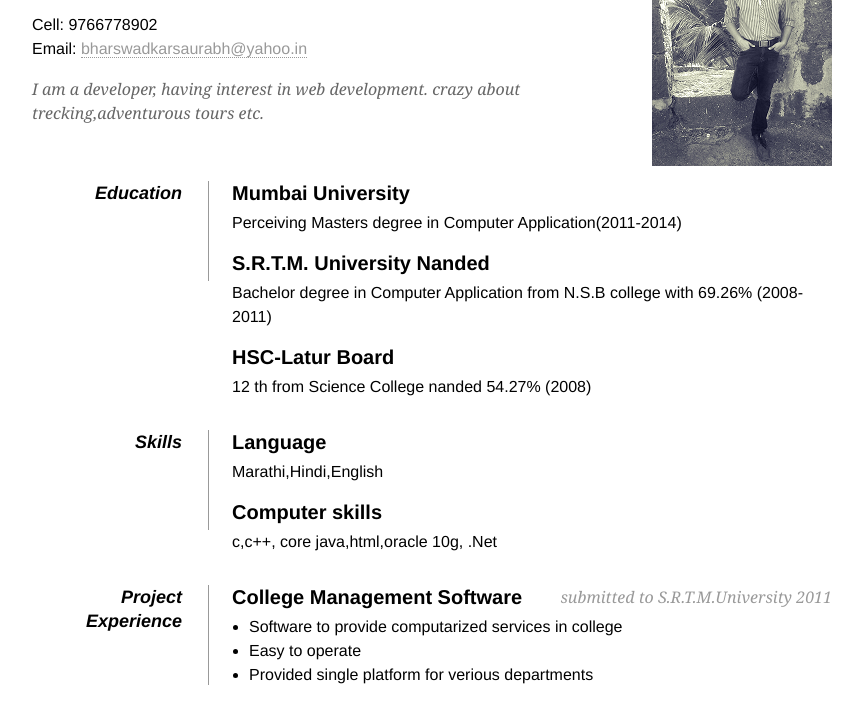
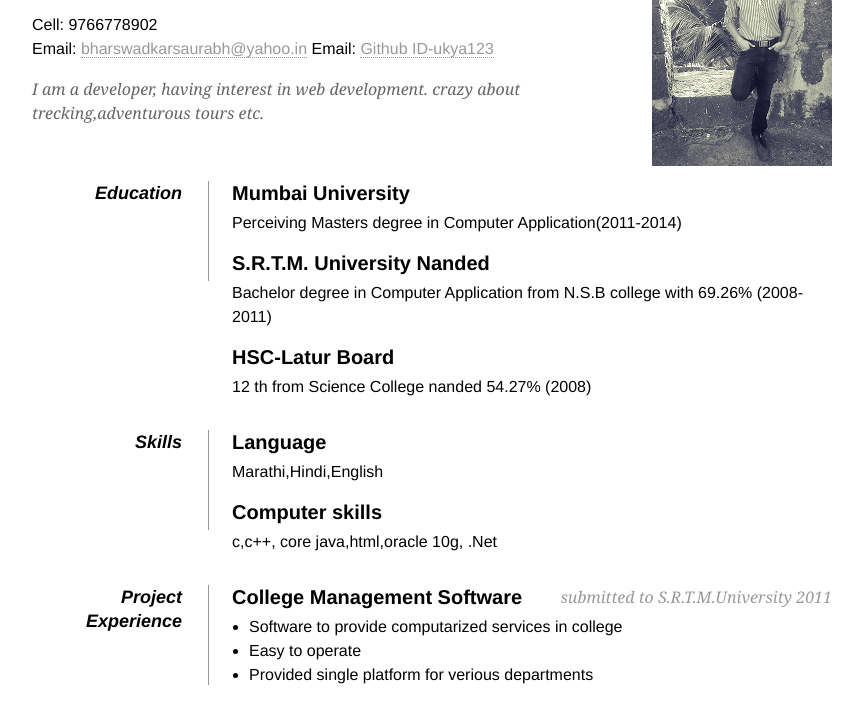
Before and after one commit to saavrabh/ukya123.github.io, a plain HTML site: page index.html in a window 1280 px wide. Shown: the part 84-800 px from the top of the page, without its empty margins (208-1071 px from the left). Drawn offline with Linux system fonts and the light colour scheme.

Commit message:
github ID Added

```diff
--- a/index.html
+++ b/index.html
@@ -50,7 +50,8 @@ body { font: 16px Helvetica, Sans-Serif; line-height: 24px; background: url(imag
             <p>
                 Cell: <span class="tel">9766778902</span><br />
                 Email: <a class="email" href="mailto:greatoldone@lovecraft.com">bharswadkarsaurabh@yahoo.in</a>
-            </p>
+		Email: <a class="git-email" href="https://github.com/ukya123">Github ID-ukya123</a>
+           </p>
         </div>
 
         <div id="objective">
```
